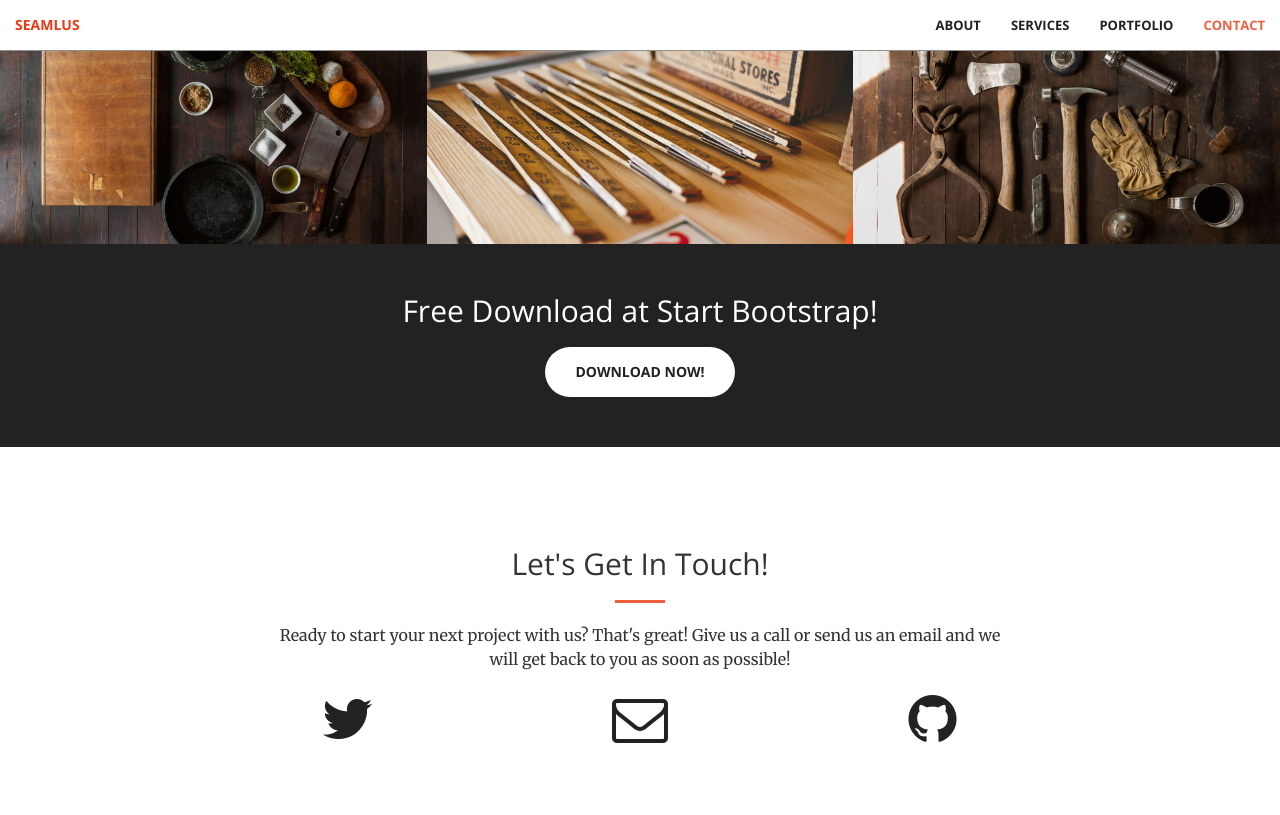
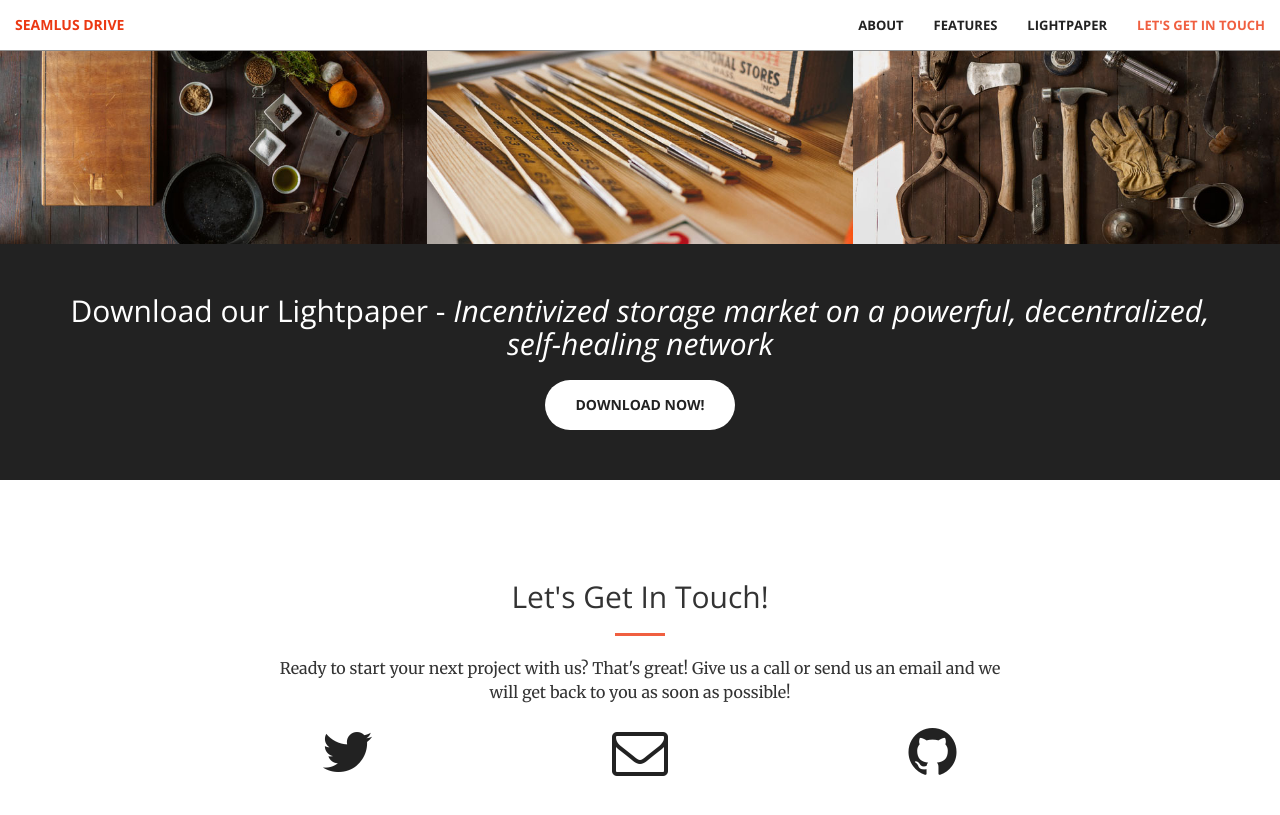
Before and after one commit to Seamlus/seamlus-jekyll, a Jekyll site: the page built from index.html, in a window 1280 px wide and 900 px high, scrolled down 2076 px. Shown: the top 815 px of the window. Built offline with Jekyll 4.4.1, drawn with Linux system fonts in a browser that asks for light colours.

Commit message:
changed nav names

```diff
--- a/_includes/aside.html
+++ b/_includes/aside.html
@@ -1,7 +1,8 @@
   <aside class="bg-dark">
       <div class="container text-center">
           <div class="call-to-action">
-              <h2>Free Download at Start Bootstrap!</h2>
+              <h2>Download our Lightpaper - <em>Incentivized storage market on a powerful, decentralized, self-healing network</em>
+</h2>
               <a href="#" class="btn btn-default btn-xl wow tada">Download Now!</a>
           </div>
       </div>
--- a/_includes/nav.html
+++ b/_includes/nav.html
@@ -8,7 +8,7 @@
                 <span class="icon-bar"></span>
                 <span class="icon-bar"></span>
             </button>
-            <a class="navbar-brand page-scroll" href="#page-top">Seamlus</a>
+            <a class="navbar-brand page-scroll" href="#page-top">Seamlus Drive</a>
         </div>
 
         <!-- Collect the nav links, forms, and other content for toggling -->
@@ -18,13 +18,13 @@
                     <a class="page-scroll" href="#about">About</a>
                 </li>
                 <li>
-                    <a class="page-scroll" href="#services">Services</a>
+                    <a class="page-scroll" href="#services">Features</a>
                 </li>
                 <li>
-                    <a class="page-scroll" href="#portfolio">Portfolio</a>
+                    <a class="page-scroll" href="#portfolio">Lightpaper</a>
                 </li>
                 <li>
-                    <a class="page-scroll" href="#contact">Contact</a>
+                    <a class="page-scroll" href="#contact">Let's get in touch</a>
                 </li>
             </ul>
         </div>
```
